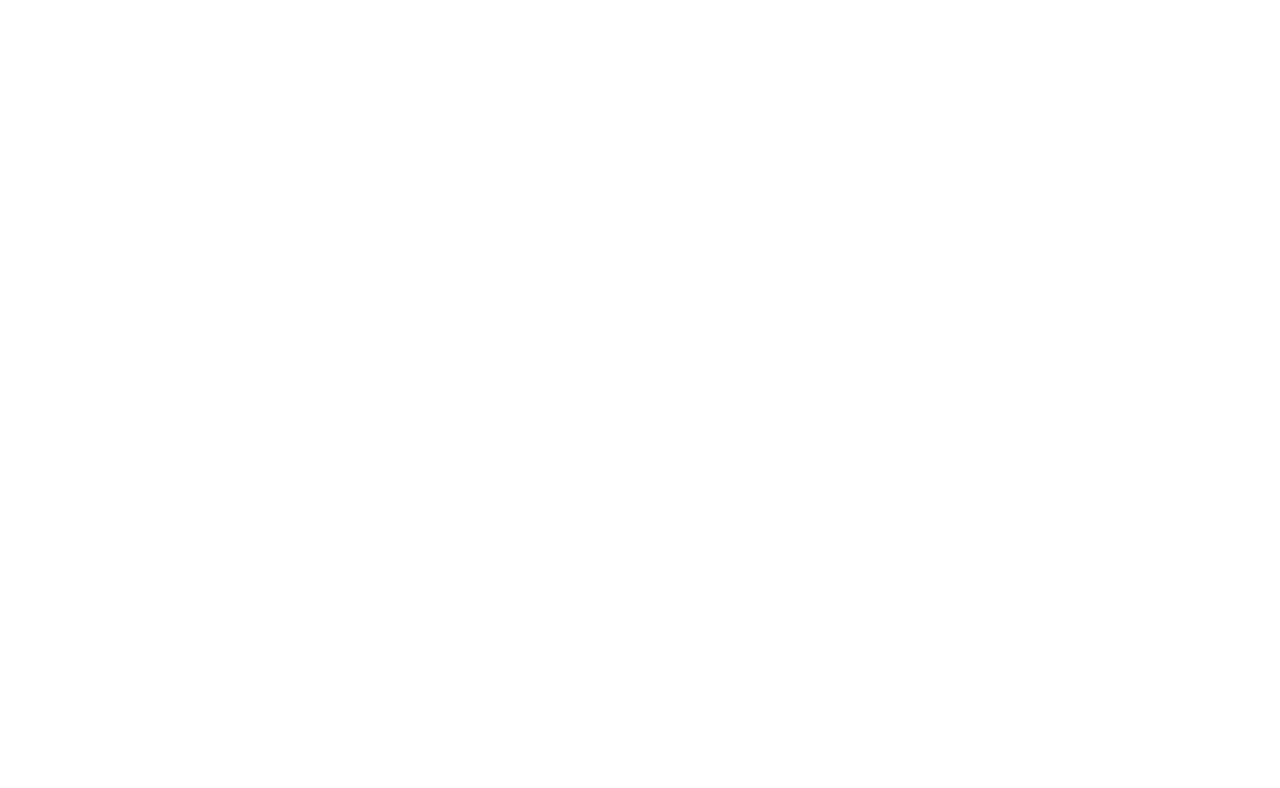
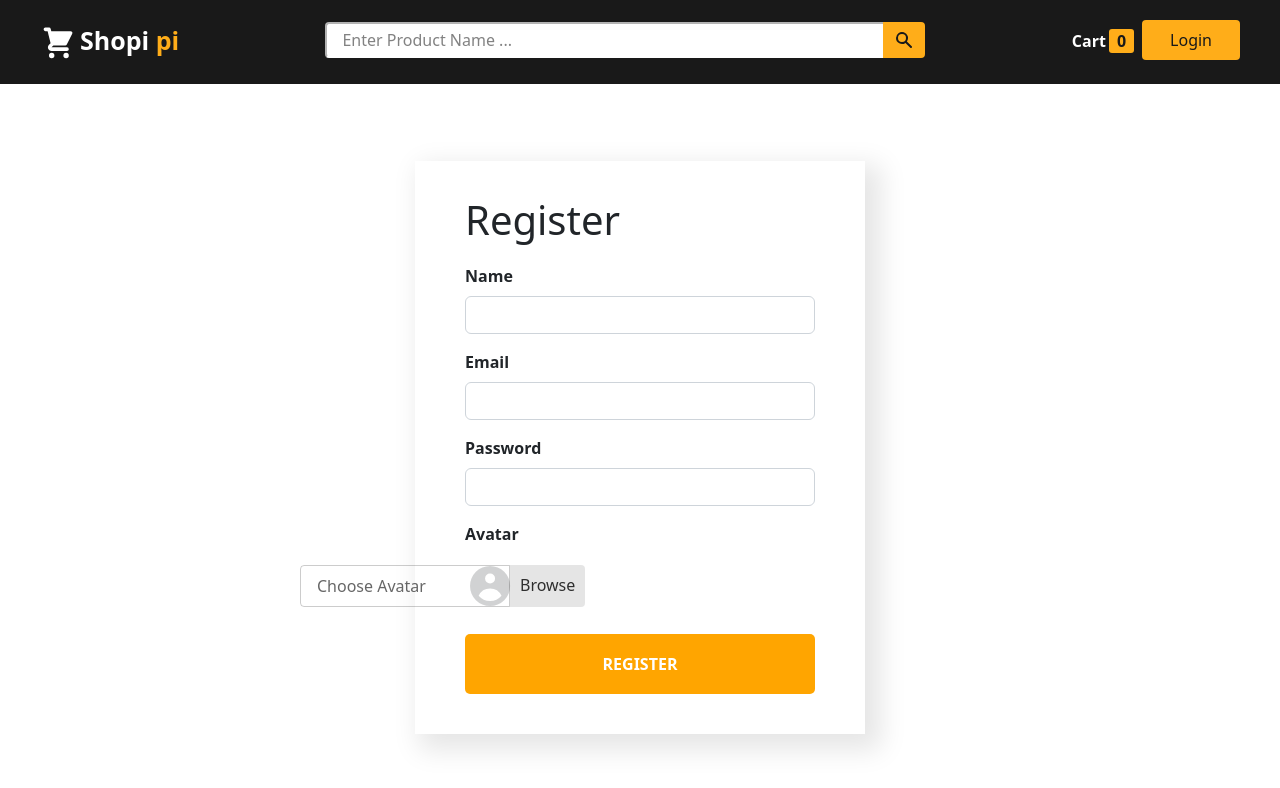
Before and after one commit to mrizkysolehudin/fe-shopipi, a React (Create React App) app: page /register in a window 1280 px wide. Before the commit this address had no page. Shown: the top 788 px of the page. Built offline with nearby package versions, Linux system fonts and the light colour scheme.

Commit message:
sliced pages/public/register

```diff
--- a/src/components/Navigation/Navbar/Navbar.css
+++ b/src/components/Navigation/Navbar/Navbar.css
@@ -70,6 +70,10 @@
   max-height: 45px;
 }
 
+.btn-search:hover {
+  background-color: rgba(218, 141, 0, 0.981);
+}
+
 .search-icon {
   width: 20px;
   height: 20px;
@@ -94,6 +98,10 @@
   height: fit-content;
 }
 
+.cart:hover {
+  background-color: rgba(218, 141, 0, 0.981);
+}
+
 .btn-login {
   color: black;
   text-decoration: none;
@@ -103,3 +111,7 @@
   border-radius: 4px;
   margin-top: -18px;
 }
+
+.btn-login:hover {
+  background-color: rgba(218, 141, 0, 0.981);
+}
--- a/src/components/Navigation/Navbar/Navbar.js
+++ b/src/components/Navigation/Navbar/Navbar.js
@@ -5,12 +5,12 @@
 const SNavbar = () => {
 	return (
 		<nav className="nav">
-			<div className="nav-logo d-flex">
+			<Link to="/" className="nav-logo d-flex">
 				<ShoppingCartIcon className="shop-icon" />
 				<p>
 					Shopi <span>pi</span>
 				</p>
-			</div>
+			</Link>
 
 			<div className="search-input">
 				<input type="text" placeholder="Enter Product Name ..." />
--- a/src/index.css
+++ b/src/index.css
@@ -3,3 +3,7 @@
   padding: 0;
   box-sizing: border-box;
 }
+
+a {
+  text-decoration: none;
+}
--- a/src/pages/Public/Login/Login.css
+++ b/src/pages/Public/Login/Login.css
@@ -1,8 +1,8 @@
-.container {
+.container-log {
   max-width: 450px;
-  margin-top: 80px;
   padding: 35px 45px 45px;
-  box-shadow: 10px 10px 25px 6px rgba(0, 0, 0, 0.1), 0 10px 10px -5px rgba(0, 0, 0, 0.04);
+  box-shadow: 10px 10px 25px 6px rgba(0, 0, 0, 0.1);
+  margin: 80px auto 0;
 }
 
 h1 {
--- a/src/pages/Public/Login/Login.js
+++ b/src/pages/Public/Login/Login.js
@@ -6,7 +6,7 @@
 const Login = () => {
 	return (
 		<div className="mt-5 pt-5">
-			<div className="container">
+			<div className="container-log">
 				<Form>
 					<h1>Login</h1>
 
@@ -21,7 +21,7 @@
 					</Form.Group>
 
 					<div className="d-flex justify-content-between mb-3 px-1 link">
-						<Link to="">Sign Up?</Link>
+						<Link to="/register">Register?</Link>
 						<Link to="">Forgot Password?</Link>
 					</div>
 
--- /dev/null
+++ b/src/pages/Public/Register/Register.css
@@ -0,0 +1,63 @@
+.container-reg {
+  max-width: 450px;
+  margin: 65px auto;
+  padding: 35px 50px 40px;
+  box-shadow: 10px 10px 25px 6px rgba(0, 0, 0, 0.1) ;
+}
+
+
+.btn-register {
+  background-color: orange;
+  color: white;
+  width: 100%;
+  text-transform: uppercase;
+  font-weight: 600;
+  padding: 18px 0;
+  text-align: center;
+  border-radius: 5px;
+}
+
+.btn-register:hover {
+  background-color: rgba(218, 141, 0, 0.981);
+  color: rgb(220, 213, 213);
+  transition: 0.5s ;
+}
+
+.user-icon-reg {
+  width: 4rem;
+  height: 4rem;
+  opacity: 0.2;
+  margin-right: 20px;
+  position: relative;
+}
+
+.input-file-reg {
+  width: 100%;
+  opacity: 0;
+  z-index: 10;
+  outline: blue;
+}
+
+.lbl-input-file-reg {
+  left: 300px;
+  justify-content: space-between;
+}
+
+.lbl-input-file-reg .avatar {
+  border: 1px solid rgba(0, 0, 0, 0.2);
+  border-top-left-radius: 4px;
+  border-bottom-left-radius: 4px;
+  width: 210px;
+  height: 42px;
+  padding: 8px 16px 0;
+  font-weight: 500;
+  color: rgba(0, 0, 0, 0.6);
+}
+
+.lbl-input-file-reg .browse {
+  background-color: rgba(0, 0, 0, 0.1);
+  border-top-right-radius: 4px;
+  border-bottom-right-radius: 4px;
+  padding: 8px 10px 0;
+  color: rgba(0, 0, 0, 0.8);
+}
--- /dev/null
+++ b/src/pages/Public/Register/Register.js
@@ -0,0 +1,55 @@
+import { UserCircleIcon } from "@heroicons/react/solid";
+import React from "react";
+import { Button, InputGroup } from "react-bootstrap";
+import Form from "react-bootstrap/Form";
+import { Link } from "react-router-dom";
+import "./Register.css";
+
+const Register = () => {
+	return (
+		<div className="mt-5 pt-5">
+			<div className="container-reg">
+				<h1>Register</h1>
+
+				<Form>
+					<Form.Group className="mb-3" controlId="formBasicEmail">
+						<Form.Label className="fw-bolder">Name</Form.Label>
+						<Form.Control type="text" />
+					</Form.Group>
+
+					<Form.Group className="mb-3" controlId="formBasicEmail">
+						<Form.Label className="fw-bolder">Email</Form.Label>
+						<Form.Control type="email" />
+					</Form.Group>
+
+					<Form.Group className="mb-3" controlId="formBasicPassword">
+						<Form.Label className="fw-bolder">Password</Form.Label>
+						<Form.Control type="password" />
+					</Form.Group>
+
+					<Form.Group controlId="formFile" className="mb-3">
+						<Form.Label className="fw-bolder">Avatar</Form.Label>
+						<div className="d-flex align-items-center">
+							<UserCircleIcon className="user-icon-reg" />
+							<Form.Control
+								type="file"
+								accept="image/*"
+								className="input-file-reg"
+							/>
+							<div className="d-flex position-absolute lbl-input-file-reg">
+								<div className="avatar">Choose Avatar</div>
+								<div className="browse">Browse</div>
+							</div>
+						</div>
+					</Form.Group>
+
+					<Link to="" type="submit" className="btn-register">
+						Register
+					</Link>
+				</Form>
+			</div>
+		</div>
+	);
+};
+
+export default Register;
--- a/src/routes/index.js
+++ b/src/routes/index.js
@@ -4,6 +4,8 @@
 import SNavbar from "../components/Navigation/Navbar/Navbar";
 import PublicRoute from "../components/Navigation/PublicRoute/PublicRoute";
 import Home from "../pages/Public/Home/Home";
+import "../App.css";
+import Register from "pages/Public/Register/Register";
 
 const AppRoutes = () => {
 	return (
@@ -18,6 +20,7 @@
 				}>
 				<Route path="" element={<Home />} />
 				<Route path="/login" element={<Login />} />
+				<Route path="/register" element={<Register />} />
 			</Route>
 		</Routes>
 	);
```
